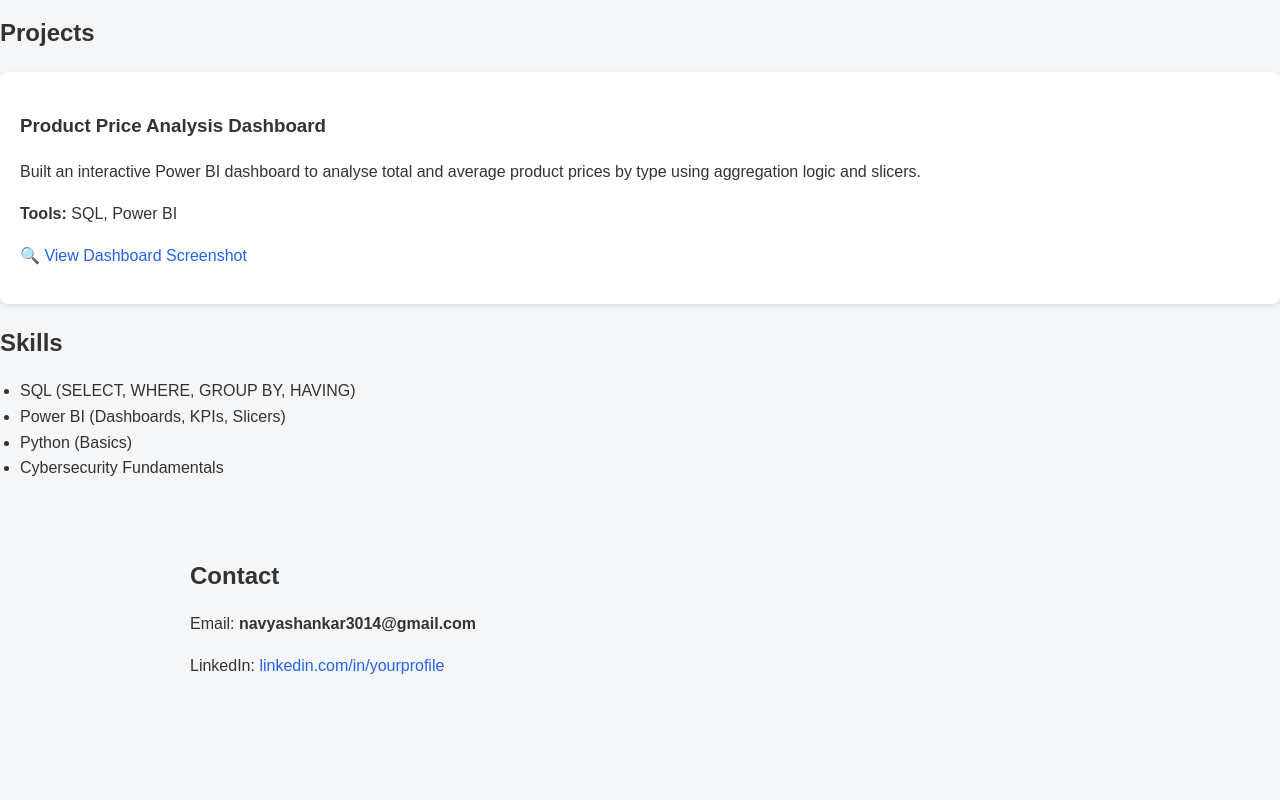
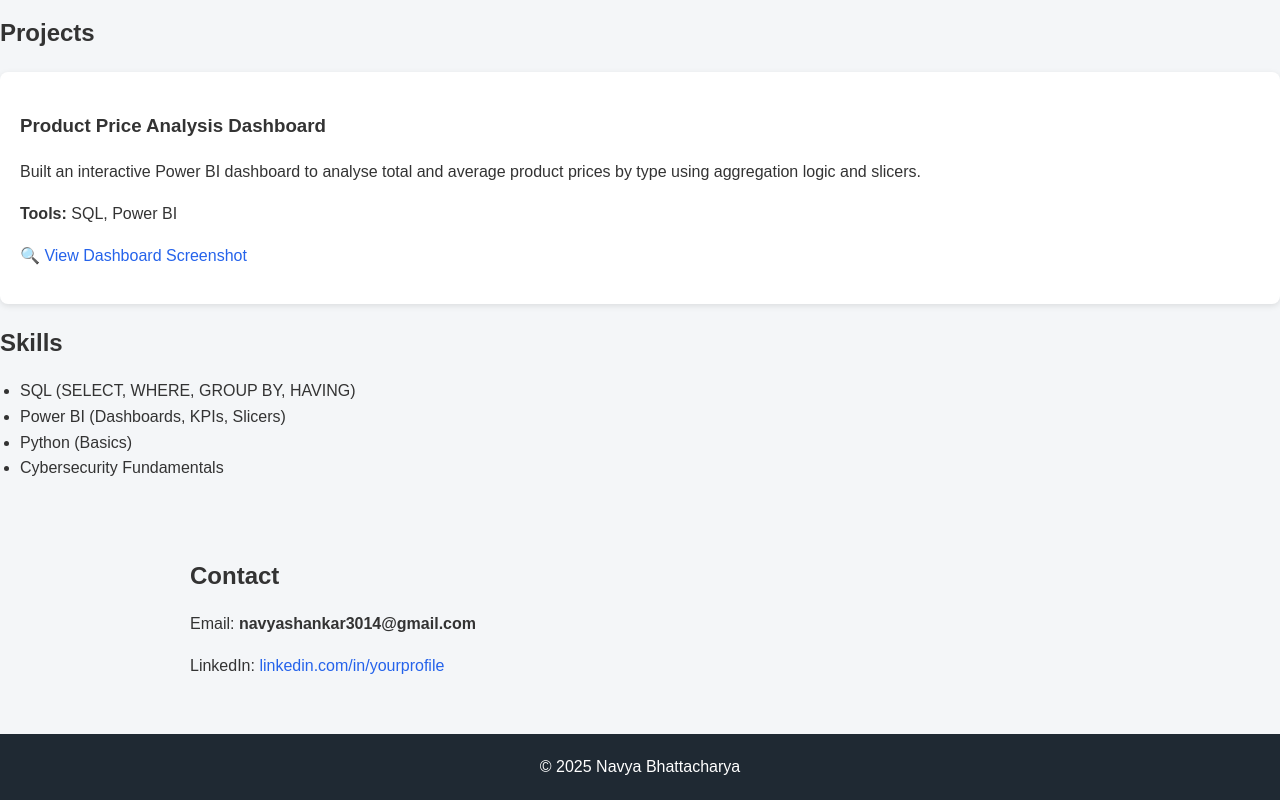
Before and after one commit to nimso30/navyabhattacharya.github.io, a plain HTML site: page index.html in a window 1280 px wide. Shown: the part 458-1258 px from the top of the page. Before the commit the page ends 1192 px from the top, so only its background shows below. Drawn offline with Linux system fonts and the light colour scheme.

Commit message:
Update index.html

```diff
--- a/index.html
+++ b/index.html
@@ -118,6 +118,9 @@
     </a>
   </p>
 </section>
+<footer>
+  © 2025 Navya Bhattacharya
+</footer>
 
 </body>
 </html>
```
